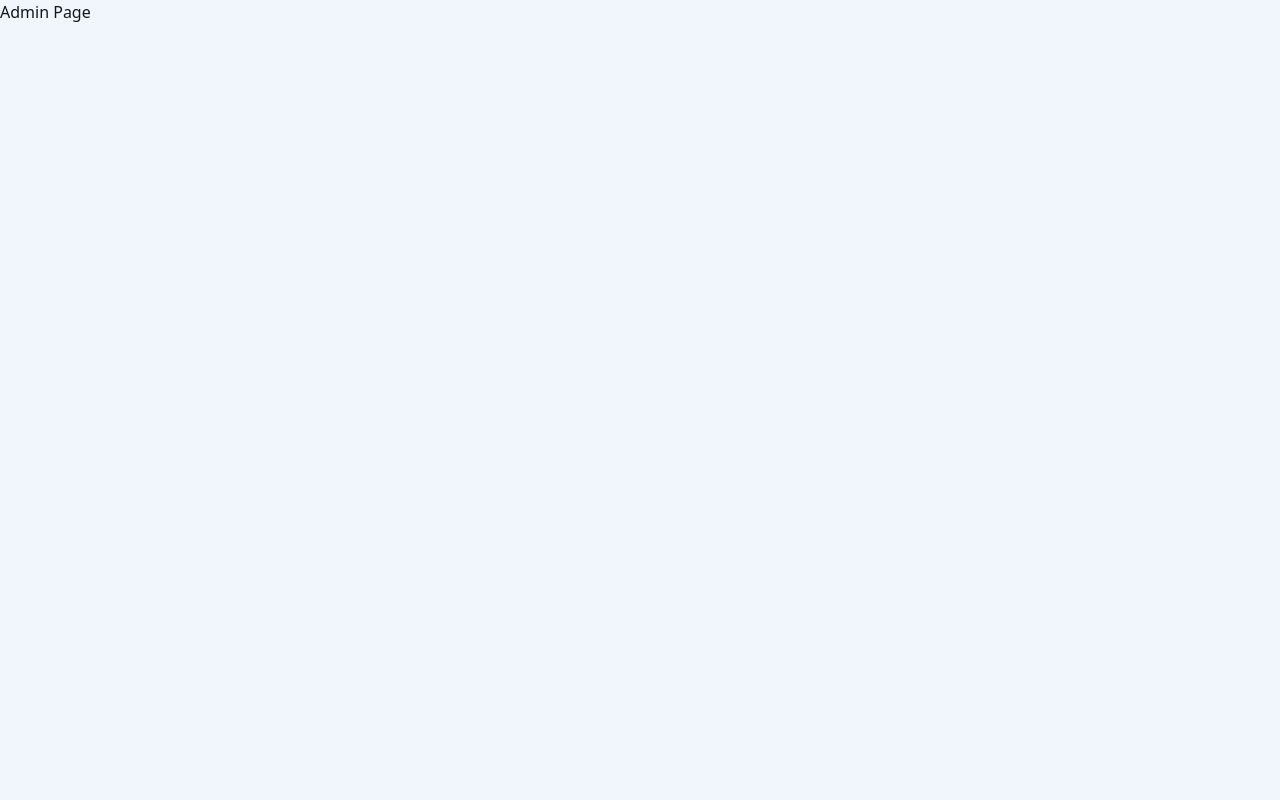
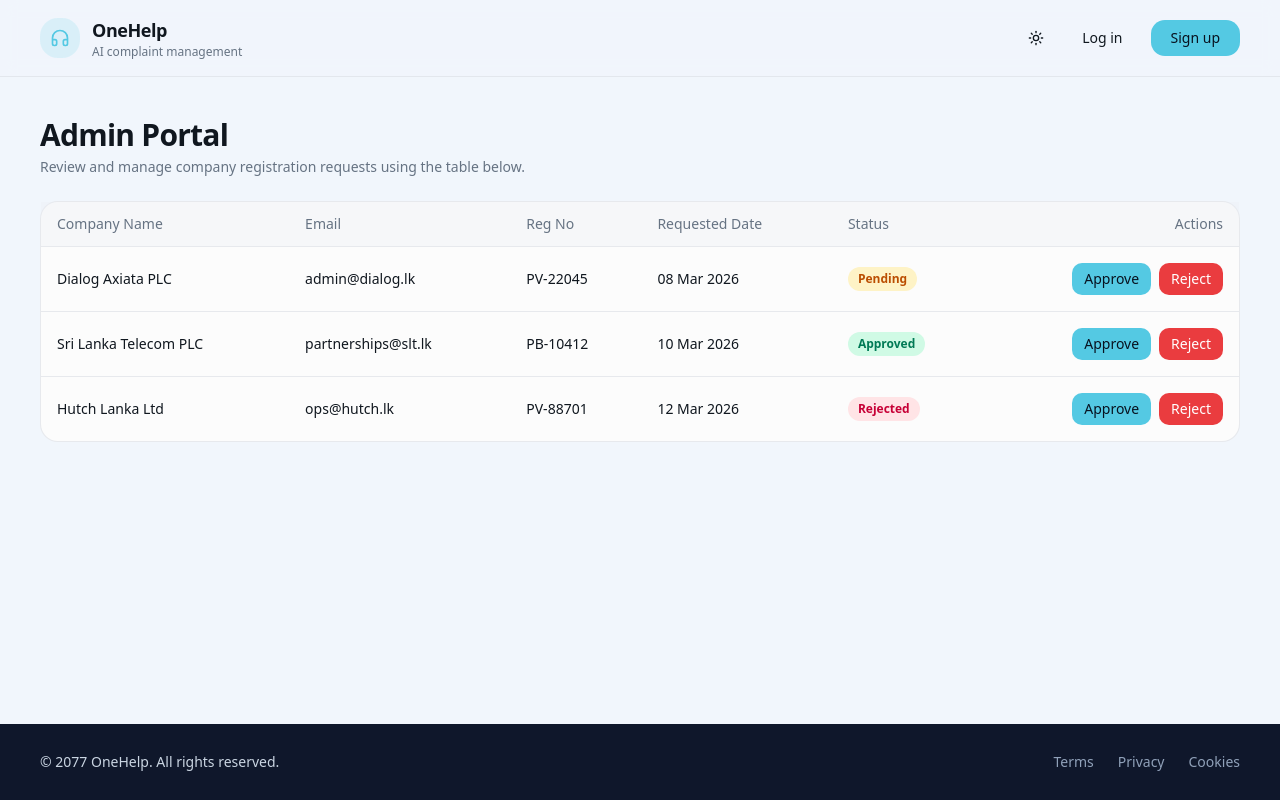
Before and after one commit to Hamdhan7/resolve, a Next.js app: page /admin in a window 1280 px wide. Built offline with nearby package versions, Linux system fonts and the light colour scheme.

Commit message:
Admin portal UI initialized

```diff
--- a/app/admin/page.tsx
+++ b/app/admin/page.tsx
@@ -1,9 +1,124 @@
-import React from "react";
+import DataTable, { DataTableColumn } from "@/components/data-table";
+import Footer from "@/components/layout/footer";
+import Navbar from "@/components/layout/navbar";
+import { Button } from "@/components/ui/button";
+
+type CompanyRequestRow = {
+    companyName: string;
+    email: string;
+    regNo: string;
+    requestedDate: string;
+    status: "Pending" | "Approved" | "Rejected";
+};
+
+const companyRequests: CompanyRequestRow[] = [
+    {
+        companyName: "Dialog Axiata PLC",
+        email: "admin@dialog.lk",
+        regNo: "PV-22045",
+        requestedDate: "2026-03-08",
+        status: "Pending",
+    },
+    {
+        companyName: "Sri Lanka Telecom PLC",
+        email: "partnerships@slt.lk",
+        regNo: "PB-10412",
+        requestedDate: "2026-03-10",
+        status: "Approved",
+    },
+    {
+        companyName: "Hutch Lanka Ltd",
+        email: "ops@hutch.lk",
+        regNo: "PV-88701",
+        requestedDate: "2026-03-12",
+        status: "Rejected",
+    },
+];
+
+const columns: DataTableColumn<CompanyRequestRow>[] = [
+    {
+        key: "companyName",
+        header: "Company Name",
+        accessor: "companyName",
+        className: "font-medium",
+    },
+    {
+        key: "email",
+        header: "Email",
+        accessor: "email",
+    },
+    {
+        key: "regNo",
+        header: "Reg No",
+        accessor: "regNo",
+    },
+    {
+        key: "requestedDate",
+        header: "Requested Date",
+        cell: (row) => {
+            const formattedDate = new Date(row.requestedDate).toLocaleDateString("en-GB", {
+                day: "2-digit",
+                month: "short",
+                year: "numeric",
+            });
+
+            return formattedDate;
+        },
+    },
+    {
+        key: "status",
+        header: "Status",
+        cell: (row) => {
+            const tone =
+                row.status === "Approved"
+                    ? "bg-emerald-100 text-emerald-700"
+                    : row.status === "Rejected"
+                        ? "bg-rose-100 text-rose-700"
+                        : "bg-amber-100 text-amber-700";
+
+            return (
+                <span className={`inline-flex rounded-full px-2.5 py-1 text-xs font-semibold ${tone}`}>
+                    {row.status}
+                </span>
+            );
+        },
+    },
+];
 
 export default function AdminPage() {
     return (
-        <div>
-            <h1>Admin Page</h1>
-        </div>
+        <main className="flex min-h-screen flex-col bg-background text-foreground">
+            <Navbar />
+
+            <section className="mx-auto w-full max-w-7xl flex-1 px-6 py-10 lg:px-10">
+                <div className="space-y-1">
+                    <h1 className="text-3xl font-semibold tracking-tight">Admin Portal</h1>
+                    <p className="text-sm text-muted-foreground">
+                        Review and manage company registration requests using the table below.
+                    </p>
+                </div>
+
+                <div className="mt-6">
+                    <DataTable
+                        data={companyRequests}
+                        columns={columns}
+                        getRowKey={(row) => row.regNo}
+                        actionsHeader="Actions"
+                        rowActions={() => (
+                            <div className="inline-flex gap-2">
+                                <Button size="sm" className="rounded-lg">
+                                    Approve
+                                </Button>
+                                <Button size="sm" variant="destructive" className="rounded-lg">
+                                    Reject
+                                </Button>
+                            </div>
+                        )}
+                    />
+                </div>
+            </section>
+
+            <Footer />
+        </main>
     );
 }
```
